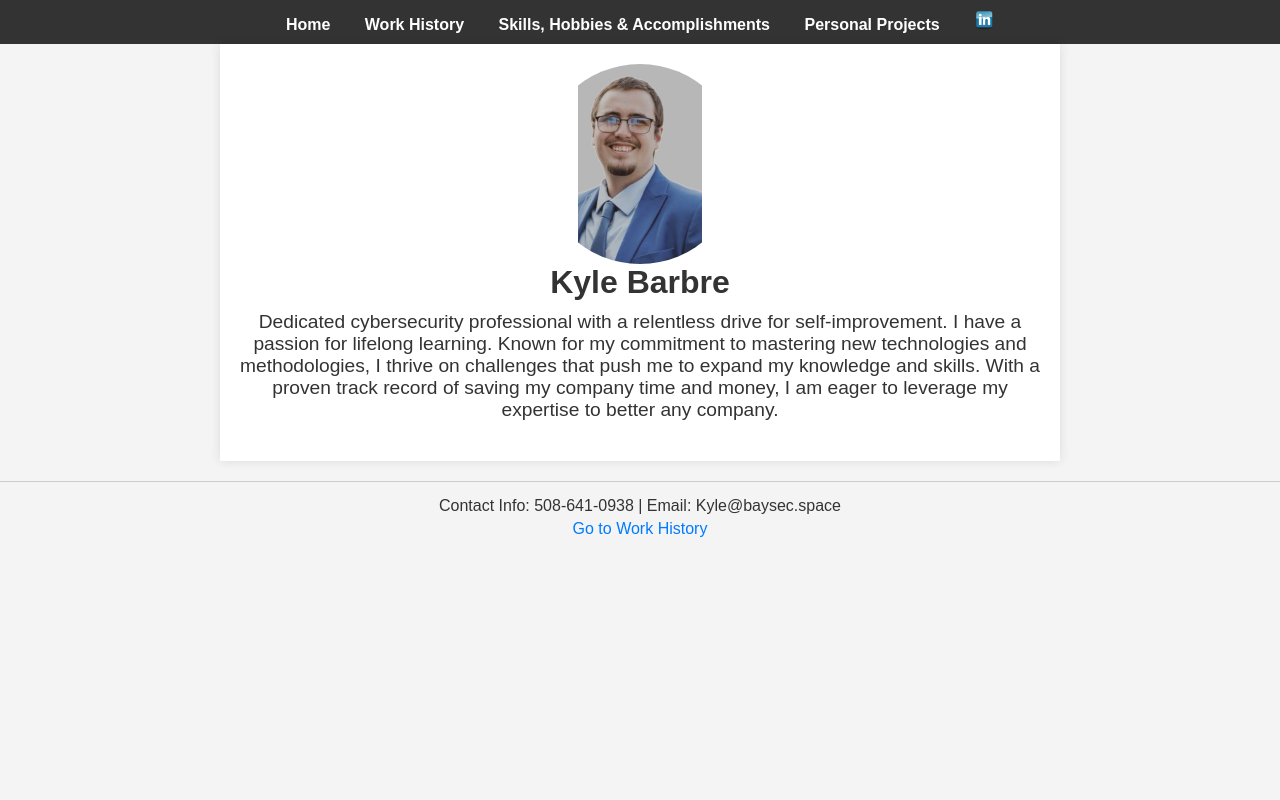
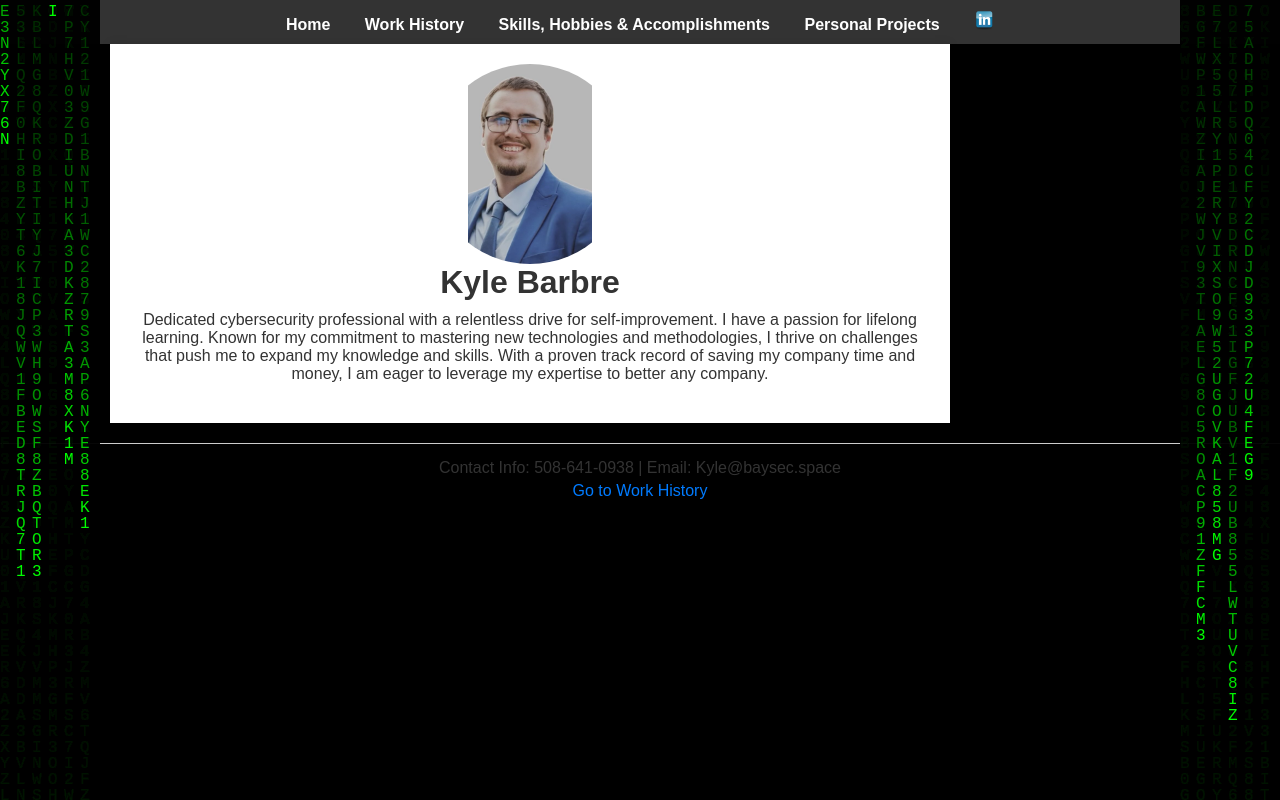
Before and after one commit to dobyfreejr/dobyfreejr.github.io, a plain HTML site: page index.html in a window 1280 px wide. Drawn offline with Linux system fonts and the light colour scheme.

Commit message:
Matrix add

```diff
--- a/index.html
+++ b/index.html
@@ -14,28 +14,25 @@
                 <li><a href="work_history.html">Work History</a></li>
                 <li><a href="skills_hobbies_accomplishments.html">Skills, Hobbies & Accomplishments</a></li>
                 <li><a href="personal_projects.html">Personal Projects</a></li>
-                <!-- Add LinkedIn link and logo -->
                 <li><a href="https://www.linkedin.com/in/kyle-barbre-81a574239" target="_blank"><img src="/img/LinkedIn.png" alt="LinkedIn"></a></li>
             </ul>
         </nav>
     </header>
+    <canvas id="leftMatrixCanvas"></canvas>
     <main>
         <section class="about-me">
             <div class="image-wrapper">
                 <img src="/img/kyle3.png" alt="Kyle Barbre" class="profile-image">
             </div>
             <h1>Kyle Barbre</h1>
-            <p>Dedicated cybersecurity professional with a relentless drive for self-improvement.
-                I have a passion for lifelong learning. Known for my
-                commitment to mastering new technologies and methodologies, I thrive
-                on challenges that push me to expand my knowledge and skills. With a
-                proven track record of saving my company time and money, I am eager to
-                leverage my expertise to better any company.</p>
+            <p></p> Dedicated cybersecurity professional with a relentless drive for self-improvement. I have a passion for lifelong learning. Known for my commitment to mastering new technologies and methodologies, I thrive on challenges that push me to expand my knowledge and skills. With a proven track record of saving my company time and money, I am eager to leverage my expertise to better any company. </p>
         </section>
     </main>
+    <canvas id="rightMatrixCanvas"></canvas>
     <footer>
         <p>Contact Info: 508-641-0938 | Email: Kyle@baysec.space</p>
         <p><a href="work_history.html">Go to Work History</a></p>
     </footer>
+    <script src="matrix.js"></script>
 </body>
 </html>
--- /dev/null
+++ b/matrix.js
@@ -0,0 +1,36 @@
+// matrix.js
+function createMatrixEffect(canvasId) {
+    const canvas = document.getElementById(canvasId);
+    const ctx = canvas.getContext('2d');
+
+    canvas.width = 100;
+    canvas.height = window.innerHeight;
+
+    const letters = 'ABCDEFGHIJKLMNOPQRSTUVWXYZ0123456789';
+    const fontSize = 16;
+    const columns = canvas.width / fontSize;
+    const drops = Array(Math.floor(columns)).fill(1);
+
+    function draw() {
+        ctx.fillStyle = 'rgba(0, 0, 0, 0.05)';
+        ctx.fillRect(0, 0, canvas.width, canvas.height);
+        ctx.fillStyle = '#0f0';
+        ctx.font = `${fontSize}px monospace`;
+
+        for (let i = 0; i < drops.length; i++) {
+            const text = letters[Math.floor(Math.random() * letters.length)];
+            ctx.fillText(text, i * fontSize, drops[i] * fontSize);
+
+            if (drops[i] * fontSize > canvas.height && Math.random() > 0.975) {
+                drops[i] = 0;
+            }
+
+            drops[i]++;
+        }
+    }
+
+    setInterval(draw, 50);
+}
+
+createMatrixEffect('leftMatrixCanvas');
+createMatrixEffect('rightMatrixCanvas');
--- a/styles.css
+++ b/styles.css
@@ -154,3 +154,34 @@ header nav ul li a img {
   height: 20px; /* Set a smaller height for the LinkedIn logo */
   width: auto; /* Allow width to adjust proportionally */
 }
+
+/* Matrix effect styling */
+body, html {
+    margin: 0;
+    padding: 0;
+    overflow: hidden;
+    background-color: black;
+}
+
+#leftMatrixCanvas, #rightMatrixCanvas {
+    position: fixed;
+    top: 0;
+    bottom: 0;
+    width: 100px;
+}
+
+#leftMatrixCanvas {
+    left: 0;
+}
+
+#rightMatrixCanvas {
+    right: 0;
+}
+
+main {
+    margin: 0 110px; /* Adjust to fit between the canvases */
+    padding: 20px;
+    max-width: 800px;
+    background-color: #fff;
+    box-shadow: 0 0 10px rgba(0, 0, 0, 0.1);
+}
```
